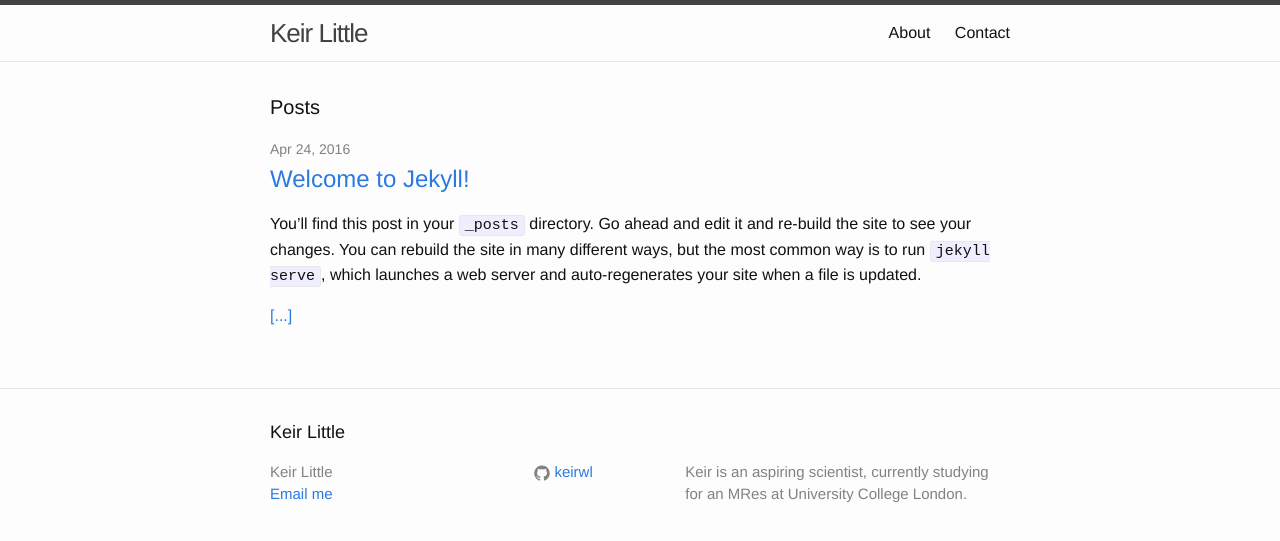
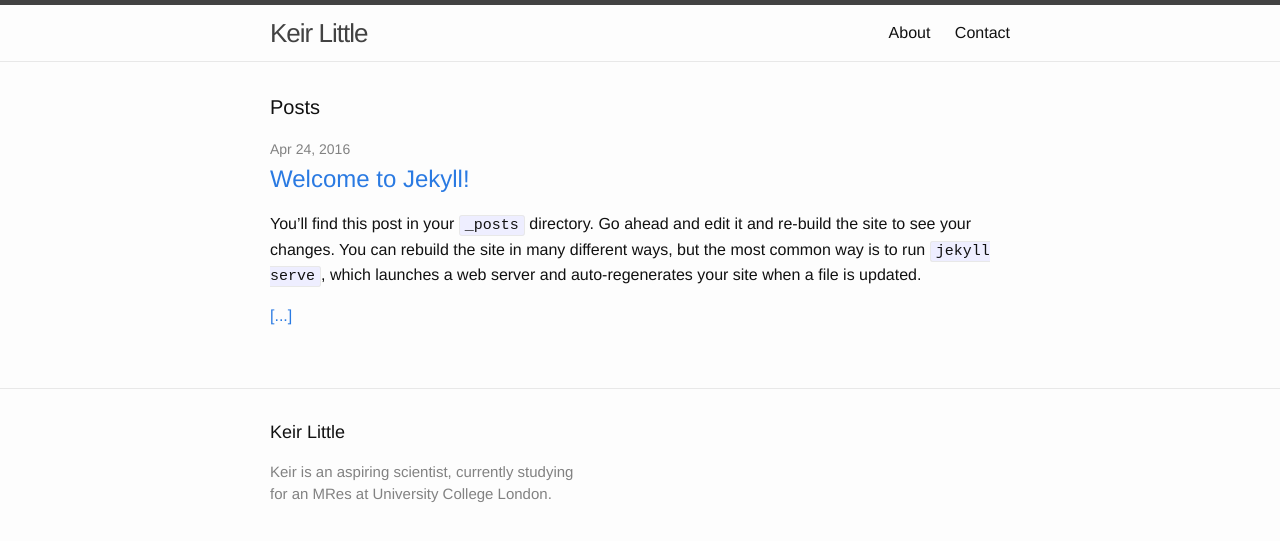
Before and after one commit to keirwl/keirwl.github.io, a Jekyll site: the page built from index.html, in a window 1280 px wide. Shown: the top 541 px of the page. Built offline with Jekyll 4.4.1, drawn with Linux system fonts in a browser that asks for light colours.

Commit message:
removes name and email from footer

```diff
--- a/_includes/footer.html
+++ b/_includes/footer.html
@@ -5,32 +5,6 @@
     <h2 class="footer-heading">{{ site.title }}</h2>
 
     <div class="footer-col-wrapper">
-      <div class="footer-col footer-col-1">
-        <ul class="contact-list">
-          <li>{{ site.title }}</li>
-          <li><a href="mailto:{{ site.email | encode_email }}" title="Email me">
-            Email me
-            </a>
-          </li>
-        </ul>
-      </div>
-
-      <div class="footer-col footer-col-2">
-        <ul class="social-media-list">
-          {% if site.github_username %}
-          <li>
-            {% include icon-github.html username=site.github_username %}
-          </li>
-          {% endif %}
-
-          {% if site.twitter_username %}
-          <li>
-            {% include icon-twitter.html username=site.twitter_username %}
-          </li>
-          {% endif %}
-        </ul>
-      </div>
-
       <div class="footer-col footer-col-3">
         <p>{{ site.description }}</p>
       </div>
```
